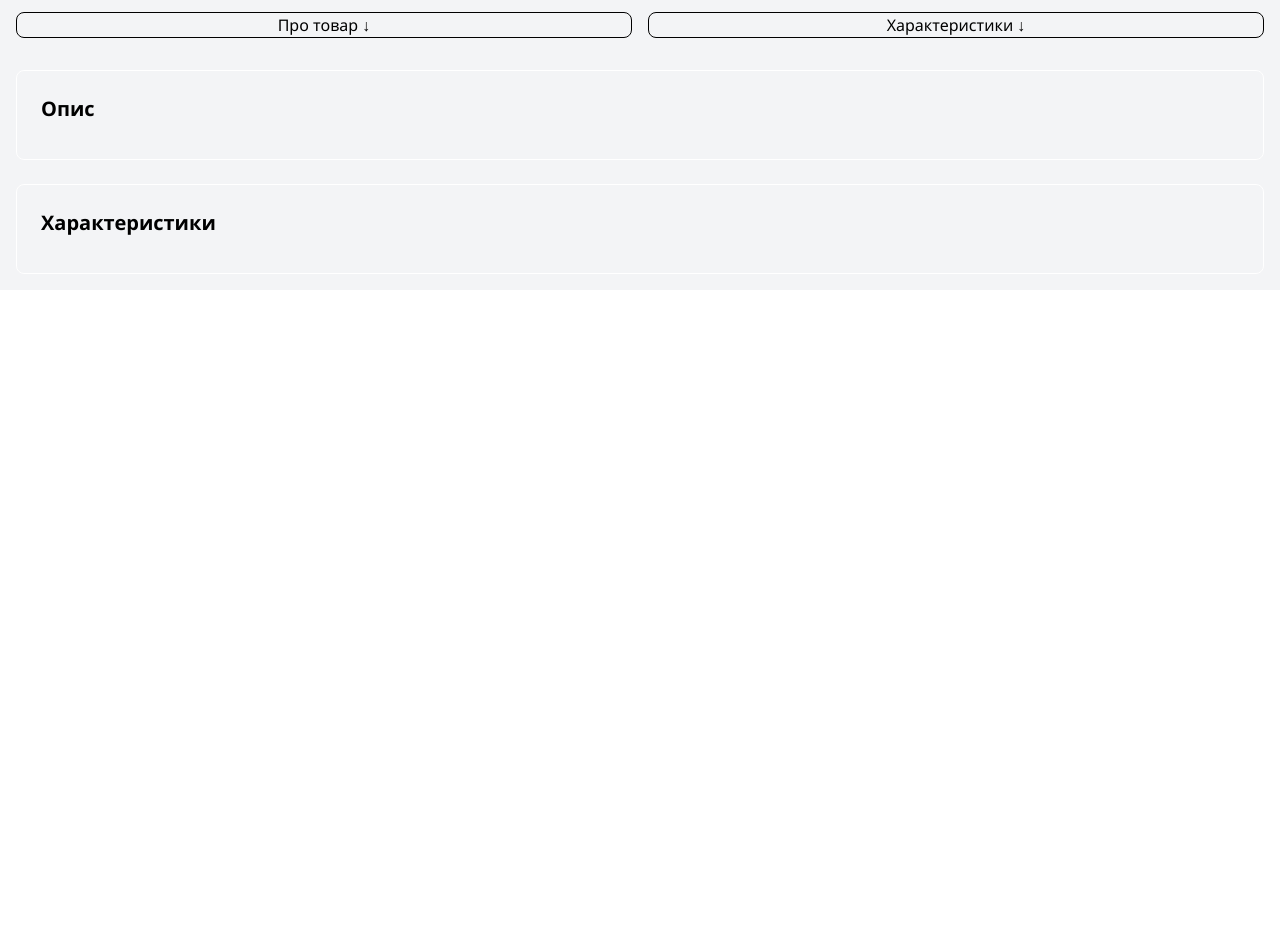
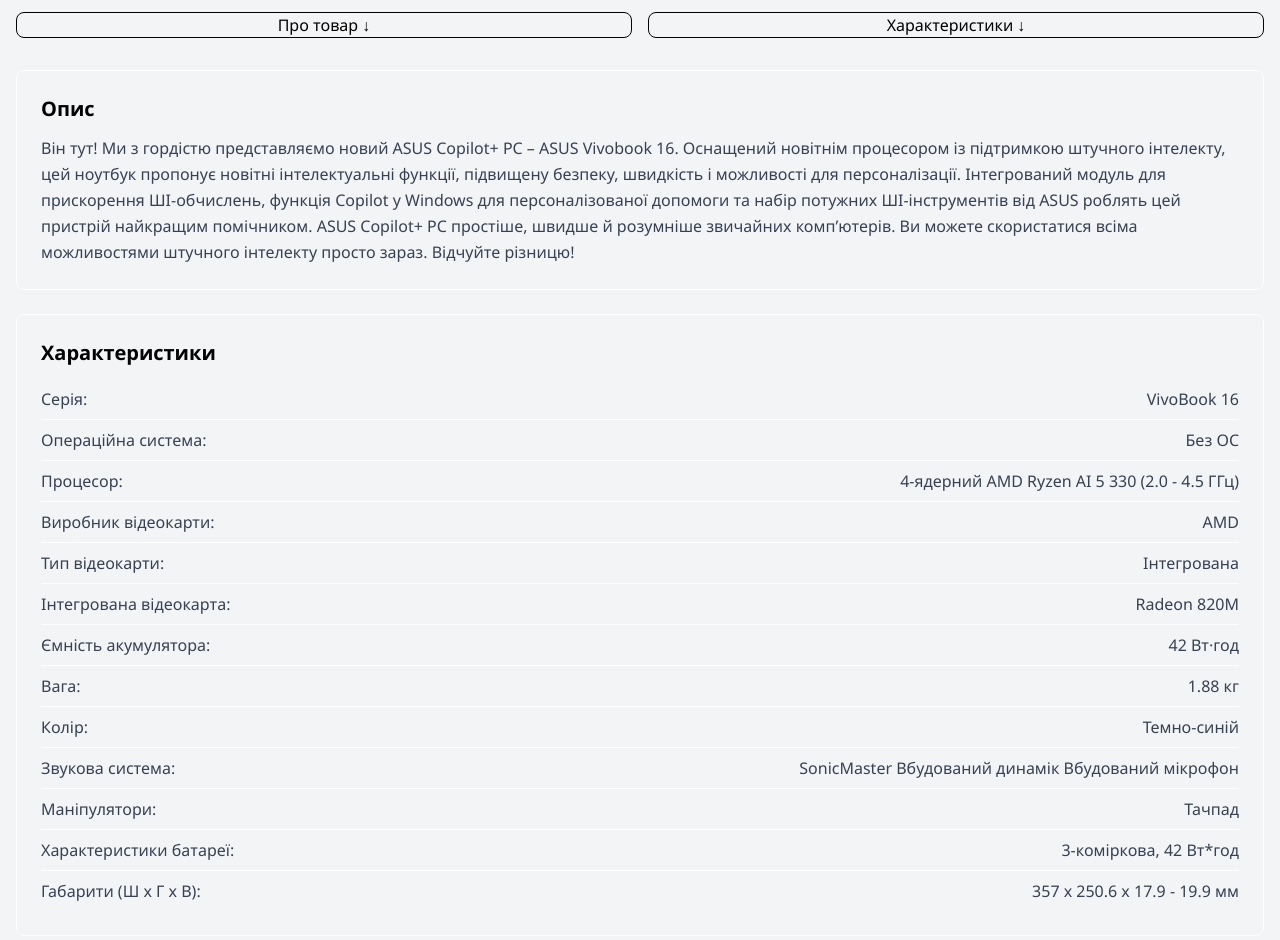
Before and after one commit to emotionallyUnstable/Rozetka-clone, a React (Vite) app: page /product/1 in a window 1280 px wide. Shown: the part 560-1500 px from the top of the page. Before the commit the page ends 850 px from the top, so only its background shows below. Built offline with nearby package versions, Linux system fonts and the light colour scheme.

Commit message:
all pages completed~~

```diff
--- a/src/data/product.ts
+++ b/src/data/product.ts
@@ -23,9 +23,61 @@
 
 
 export const allProducts: Product[] =[
-  { id: 1, name: "Ноутбук ASUS 16 Vivobook 16 M1607KA-MB143 FHD IPS/Ryzen 5 AI 330/16GB/512SSD/UMA/DOS/Quiet Blue", image:asus, price:39054, hasFreeDelivery: true, category: "laptops" },
-  { id: 2, name: "Ноутбук HP OmniBook 3 Laptop 16-by0025ua (D4NY2EA) Glacier Silver / 16 IPS WUXGA / AMD Ryzen 5 130 / RAM 24 ГБ / SSD 512 ГБ / Підсвітка клавіатури", image:hp, price:30999, hasFreeDelivery: true, category: "laptops" },
-  { id: 3, name: "Ноутбук MSI Thin 15 B13UC (B13UC-3447XUA) Cosmos Gray / 15.6 IPS 144 Гц / Intel Core i5-13420H / RAM 16 ГБ / SSD 512 ГБ / RTX 3050, 4 ГБ / LAN", image:msi, price:39999, category: "laptops" },
+  { id: 1, name: "Ноутбук ASUS 16 Vivobook 16 M1607KA-MB143 FHD IPS/Ryzen 5 AI 330/16GB/512SSD/UMA/DOS/Quiet Blue", image:asus, price:39054, hasFreeDelivery: true, category: "laptops",
+    description: "Він тут! Ми з гордістю представляємо новий ASUS Copilot+ PC – ASUS Vivobook 16. Оснащений новітнім процесором із підтримкою штучного інтелекту, цей ноутбук пропонує новітні інтелектуальні функції, підвищену безпеку, швидкість і можливості для персоналізації. Інтегрований модуль для прискорення ШІ-обчислень, функція Copilot у Windows для персоналізованої допомоги та набір потужних ШІ-інструментів від ASUS роблять цей пристрій найкращим помічником. ASUS Copilot+ PC простіше, швидше й розумніше звичайних комп’ютерів. Ви можете скористатися всіма можливостями штучного інтелекту просто зараз. Відчуйте різницю!",
+    specs: [
+      { label: "Серія", value: "VivoBook 16" },
+      { label: "Операційна система", value: "Без ОС" },
+      { label: "Процесор", value: "4-ядерний AMD Ryzen AI 5 330 (2.0 - 4.5 ГГц)"},
+      { label: "Виробник відеокарти", value: "AMD"},
+      { label: "Тип відеокарти", value: "Інтегрована"},
+      { label: "Інтегрована відеокарта", value: "Radeon 820M"},
+      { label: "Ємність акумулятора", value: "42 Вт·год"},
+      { label: "Вага", value: "1.88 кг"},
+      { label: "Колір", value: "Темно-синій"},
+      { label: "Звукова система", value: "SonicMaster Вбудований динамік Вбудований мікрофон"},
+      { label: "Маніпулятори", value: "Тачпад"},
+      { label: "Характеристики батареї", value: "3-коміркова, 42 Вт*год"},
+      { label: "Габарити (Ш х Г х В)", value: "357 x 250.6 x 17.9 - 19.9 мм"},
+           ],
+   },
+  { id: 2, name: "Ноутбук HP OmniBook 3 Laptop 16-by0025ua (D4NY2EA) Glacier Silver / 16 IPS WUXGA / AMD Ryzen 5 130 / RAM 24 ГБ / SSD 512 ГБ / Підсвітка клавіатури", image:hp, price:30999, hasFreeDelivery: true, category: "laptops",
+    description: "HP OmniBook 3Більше свободи для твоїх задач Працюй, навчайся та відпочивай у своєму темпі без зайвих затримок",
+    specs: [
+      { label: "Серія", value: "OmniBook" },
+      { label: "Операційна система", value: "DOS" },
+      { label: "Процесор", value: "6-ядерний AMD Ryzen 5 130 (2.9 - 4.55 ГГц)"},
+      { label: "Виробник відеокарти", value: "AMD"},
+      { label: "Тип відеокарти", value: "Інтегрована"},
+      { label: "Інтегрована відеокарта", value: "Radeon 660M"},
+      { label: "Ємність акумулятора", value: "41 Вт·год"},
+      { label: "Вага", value: "1.64 кг"},
+      { label: "Колір", value: "Сріблястий"},
+      { label: "Звукова система", value: "Два динаміки"},
+      { label: "Маніпулятори", value: "Тачпад"},
+      { label: "Характеристики батареї", value: "3-елементний літій-іонний полімерний акумулятор, 41 Вт*год Підтримка функції швидкого заряджання: приблизно 50% за 45 хвилин"},
+      { label: "Габарити (Ш х Г х В)", value: "358.6 x 251.8 x 14.7 мм"},
+           ],
+   },
+  { id: 3, name: "Ноутбук MSI Thin 15 B13UC (B13UC-3447XUA) Cosmos Gray / 15.6 IPS 144 Гц / Intel Core i5-13420H / RAM 16 ГБ / SSD 512 ГБ / RTX 3050, 4 ГБ / LAN", image:msi, price:39999, category: "laptops",
+    description: "Потужні блискавки б'ють з неба, дракони ширяють над високими горами - неосяжні, сповнені чудес ігрові світи чекають своїх першовідкривачів, і саме для них призначений ноутбук Thin 15. Його найтонший корпус тепер виконаний у новому космічно-сірому кольорі, а всередині нього - ще більш потужні компоненти. Досліджуйте віртуальні всесвіти легко і вільно - разом з ноутбуком Thin 15!",
+    specs: [
+      { label: "Операційна система", value: "DOS" },
+      { label: "Процесор", value: "8-ядерний Intel Core i5-13420H (2.1 - 4.6 ГГц)" },
+      { label: "Покоління процесора Intel", value: "13-е Raptor Lake"},
+      { label: "Дискретна відеокарта", value: "GeForce RTX 3050"},
+      { label: "Виробник відеокарти", value: "Nvidia"},
+      { label: "Тип відеокарти", value: "Дискретна"},
+      { label: "Обсяг пам'яті відеокарти", value: "4 ГБ"},
+      { label: "Тепловиділення відеокарти ", value: "45 Вт"},
+      { label: "Ємність акумулятора", value: "52.4 Вт·год"},
+      { label: "Вага", value: "1.86 кг"},
+      { label: "Колір", value: "Сірий"},
+      { label: "Звукова система", value: "2 х 2 Вт"},
+      { label: "Маніпулятори", value: "Тачпад"},
+      { label: "Габарити (Ш х Г х В)", value: "359 x 254 x 21.7 мм"},
+           ],
+   },
   /// HomeGoods
   { id: 4, name: "Розумна акумуляторна лампочка 30В, 6500K, Аварійна лампа в патрон Е27, LED енергозберігаюча лампочка + 3 акумулятори, Біла", image: lamp1, price: 795, hasFreeDelivery: true, category: "home-goods",
     description: "Розумна акумуляторна LED-лампочка 30W, 6500K забезпечує стабільне освітлення навіть під час повного вимкнення електроенергії. Вона працює як звичайна лампа від мережі AC 85–265V, одночасно заряджаючи акумулятори, які автоматично активується при зникненні живлення. Завдяки яскравому холодному світлу 6500K, лампа легко замінює стандартні LED-лампи та створює потужний світловий потік. Вбудована система захисту від перезаряду, економічність і можливість використовувати лампу як портативний світильник роблять її універсальним рішенням для будь-яких умов.",
```
